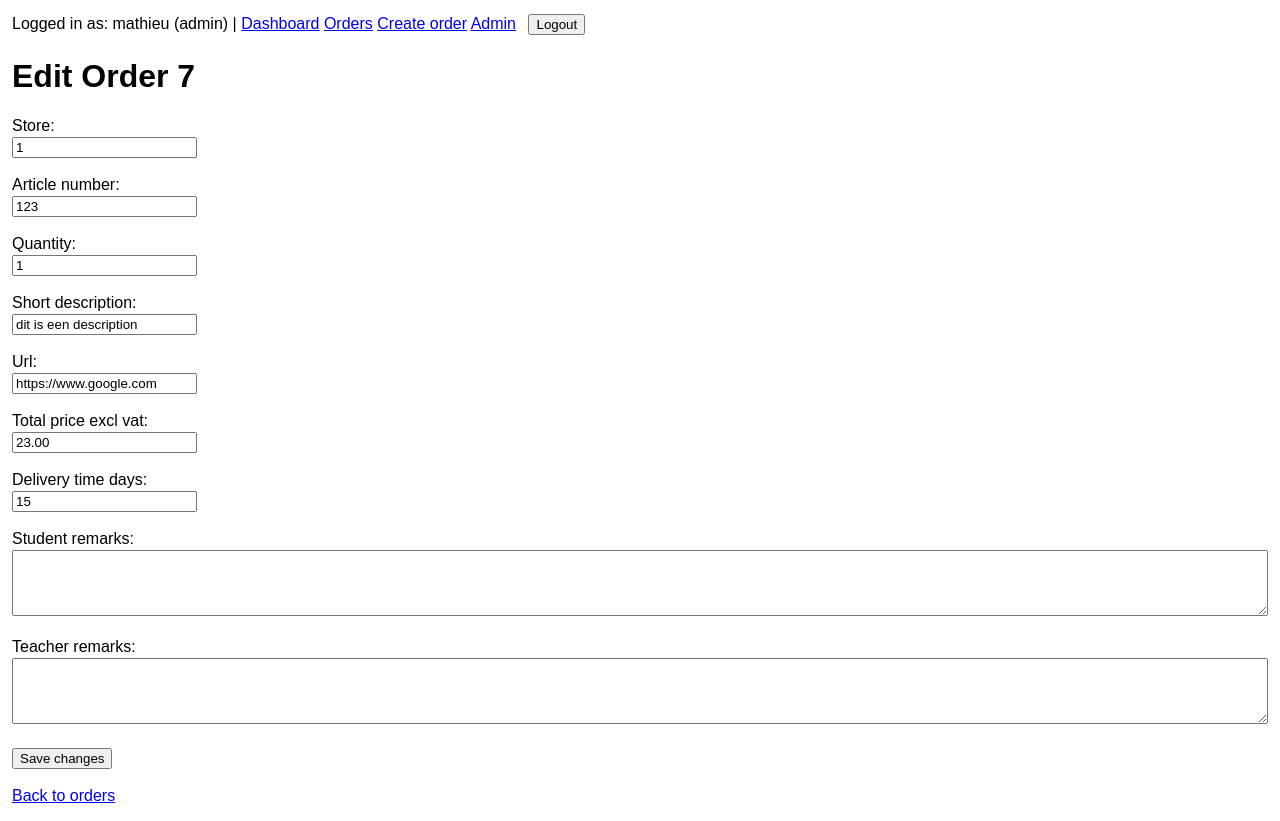
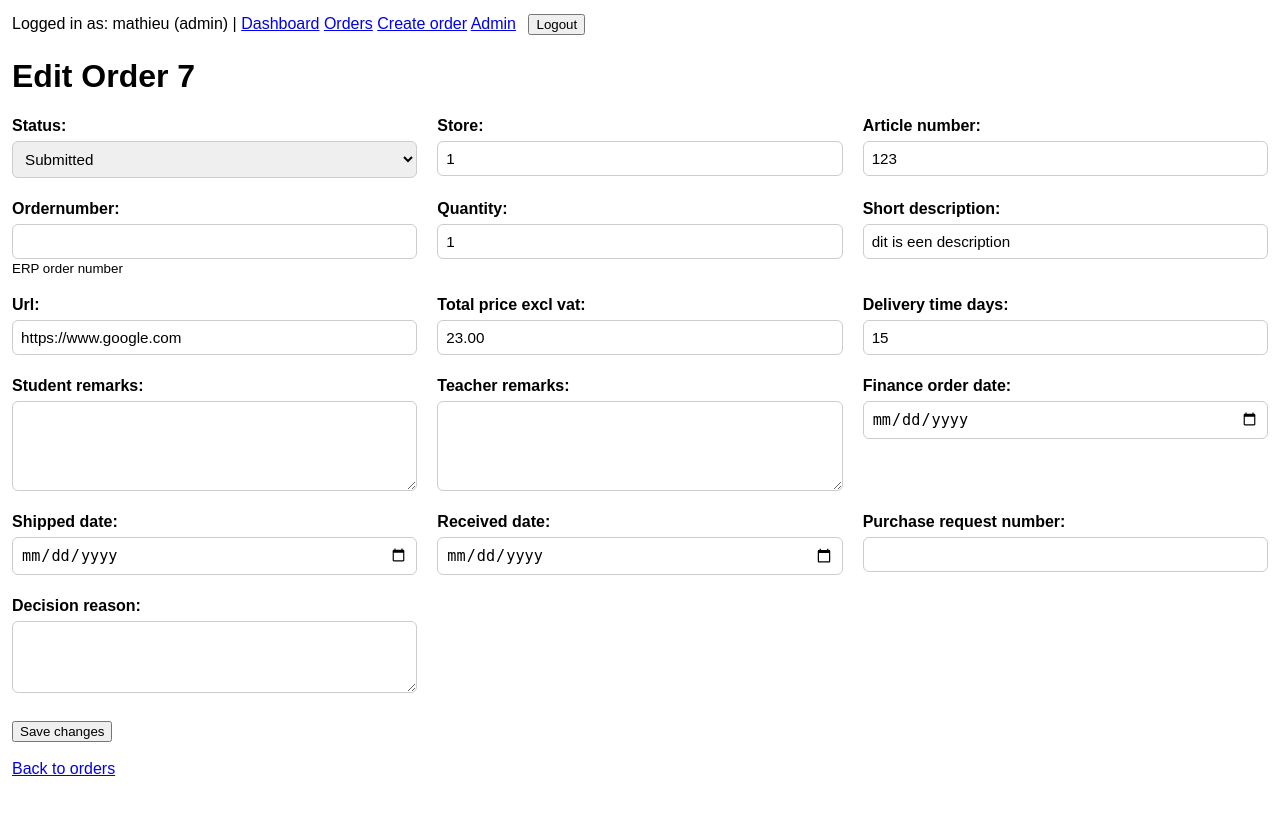
Before and after one commit to MathieuLeroy2/django-order-management, a Django app: page /orders/7/edit/ in a window 1280 px wide. After the commit the page ends 776 px from the top, so only its background shows below. Run offline with Django 5.2, Linux system fonts and the light colour scheme; a user stored in the database is signed in; data comes from the database, SQL or seed files in the repository.

Commit message:
updated edit page so everything can be updated

```diff
--- a/orders/forms.py
+++ b/orders/forms.py
@@ -1,5 +1,6 @@
 from django import forms
 
+from accounts.models import User
 from .models import Order
 
 
@@ -27,7 +28,7 @@ class OrderBaseForm(forms.ModelForm):
         super().__init__(*args, **kwargs)
         self.user = user
 
-        if self.user and self.user.role == "student":
+        if self.user and self.user.role == User.ROLE_STUDENT:
             self.fields.pop("teacher_remarks", None)
 
         required_field_names = [
@@ -59,6 +60,70 @@ class OrderEditForm(OrderBaseForm):
     pass
 
 
+class AdminOrderEditForm(forms.ModelForm):
+    class Meta:
+        model = Order
+        fields = [
+            "status",
+            "store",
+            "article_number",
+            "ordernumber",
+            "quantity",
+            "short_description",
+            "url",
+            "total_price_excl_vat",
+            "delivery_time_days",
+            "student_remarks",
+            "teacher_remarks",
+            "finance_order_date",
+            "shipped_date",
+            "received_date",
+            "purchase_request_number",
+            "decision_reason",
+        ]
+        widgets = {
+            "short_description": forms.TextInput(attrs={"maxlength": 255}),
+            "student_remarks": forms.Textarea(attrs={"rows": 4}),
+            "teacher_remarks": forms.Textarea(attrs={"rows": 4}),
+            "decision_reason": forms.Textarea(attrs={"rows": 3}),
+            "finance_order_date": forms.DateInput(attrs={"type": "date"}),
+            "shipped_date": forms.DateInput(attrs={"type": "date"}),
+            "received_date": forms.DateInput(attrs={"type": "date"}),
+        }
+
+    def __init__(self, *args, user=None, **kwargs):
+        super().__init__(*args, **kwargs)
+
+        required_field_names = [
+            "store",
+            "article_number",
+            "quantity",
+            "short_description",
+            "url",
+            "total_price_excl_vat",
+            "delivery_time_days",
+        ]
+
+        for field_name in required_field_names:
+            if field_name in self.fields:
+                self.fields[field_name].required = True
+
+        optional_field_names = [
+            "ordernumber",
+            "student_remarks",
+            "teacher_remarks",
+            "finance_order_date",
+            "shipped_date",
+            "received_date",
+            "purchase_request_number",
+            "decision_reason",
+        ]
+
+        for field_name in optional_field_names:
+            if field_name in self.fields:
+                self.fields[field_name].required = False
+
+
 class OrderDecisionForm(forms.Form):
     decision = forms.ChoiceField(
         choices=[
@@ -68,6 +133,7 @@ class OrderDecisionForm(forms.Form):
             (Order.STATUS_REWORK, "Needs rework"),
         ]
     )
+
     decision_reason = forms.CharField(
         required=False,
         widget=forms.Textarea(attrs={"rows": 2}),
--- a/orders/views.py
+++ b/orders/views.py
@@ -11,6 +11,7 @@ from django.utils import timezone
 from accounts.models import TeacherStudentLink
 from .forms import (
     AdminInlineOrderUpdateForm,
+    AdminOrderEditForm,
     OrderCreateForm,
     OrderDecisionForm,
     OrderEditForm,
@@ -369,14 +370,16 @@ def order_edit(request, order_id):
     if not user_can_edit_order(request.user, order):
         raise Http404("You do not have permission to edit this order.")
 
+    form_class = AdminOrderEditForm if request.user.role == User.ROLE_ADMIN else OrderEditForm
+
     if request.method == "POST":
-        form = OrderEditForm(request.POST, instance=order, user=request.user)
+        form = form_class(request.POST, instance=order, user=request.user)
         if form.is_valid():
             form.save()
             messages.success(request, f"Order {order.id} was updated successfully.")
             return redirect("orders:order_list")
     else:
-        form = OrderEditForm(instance=order, user=request.user)
+        form = form_class(instance=order, user=request.user)
 
     context = {
         "form": form,
--- a/templates/orders/order_form.html
+++ b/templates/orders/order_form.html
@@ -6,24 +6,89 @@
     <h1>{{ page_title }}</h1>
 
     <div class="card">
+        <style>
+            .form-container {
+                max-width: 1400px;
+                margin: 0 auto;
+            }
+
+            .form-grid {
+                display: grid;
+                grid-template-columns: repeat(3, 1fr);
+                gap: 1.25rem;
+            }
+
+            .form-field {
+                display: flex;
+                flex-direction: column;
+            }
+
+            .form-field label {
+                font-weight: 600;
+                margin-bottom: 0.25rem;
+            }
+
+            .form-field input,
+            .form-field textarea,
+            .form-field select {
+                padding: 0.5rem;
+                border-radius: 6px;
+                border: 1px solid #ccc;
+                font-size: 0.95rem;
+            }
+
+            .form-field textarea {
+                resize: vertical;
+            }
+
+            .form-actions {
+                margin-top: 1.5rem;
+            }
+
+            /* Medium screens → 2 columns */
+            @media (max-width: 1000px) {
+                .form-grid {
+                    grid-template-columns: repeat(2, 1fr);
+                }
+            }
+
+            /* Small screens → 1 column */
+            @media (max-width: 600px) {
+                .form-grid {
+                    grid-template-columns: 1fr;
+                }
+            }
+        </style>
+
+        <div class="form-container">
             <form method="post">
                 {% csrf_token %}
 
-            {{ form.non_field_errors }}
+                <div class="form-grid">
+                    {% for field in form %}
+                        <div class="form-field">
+                            {{ field.label_tag }}
 
-            {% for field in form %}
-                <p>
-                    {{ field.label_tag }}<br>
                             {{ field }}
-                    {% if field.errors %}
-                        <br>
-                        <span style="color: red;">{{ field.errors }}</span>
+
+                            {% if field.help_text %}
+                                <small>{{ field.help_text }}</small>
                             {% endif %}
-                </p>
+
+                            {% for error in field.errors %}
+                                <div style="color: red; font-size: 0.9rem;">
+                                    {{ error }}
+                                </div>
                             {% endfor %}
+                        </div>
+                    {% endfor %}
+                </div>
 
+                <div class="form-actions">
                     <button type="submit">{{ submit_label }}</button>
+                </div>
             </form>
+        </div>
     </div>
 
     <p>
```
Lines whose indentation alone changed are shown as unchanged.
